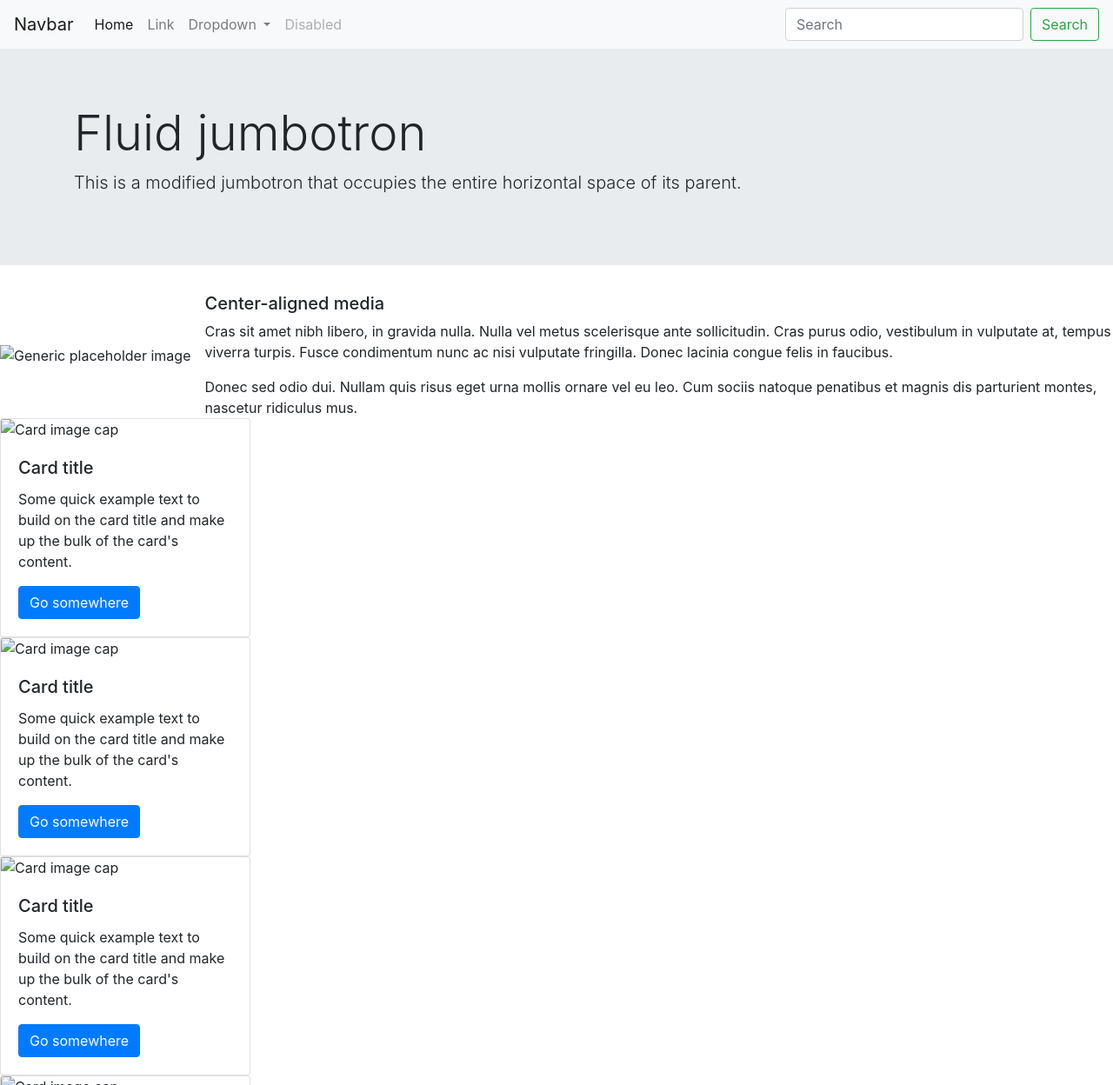
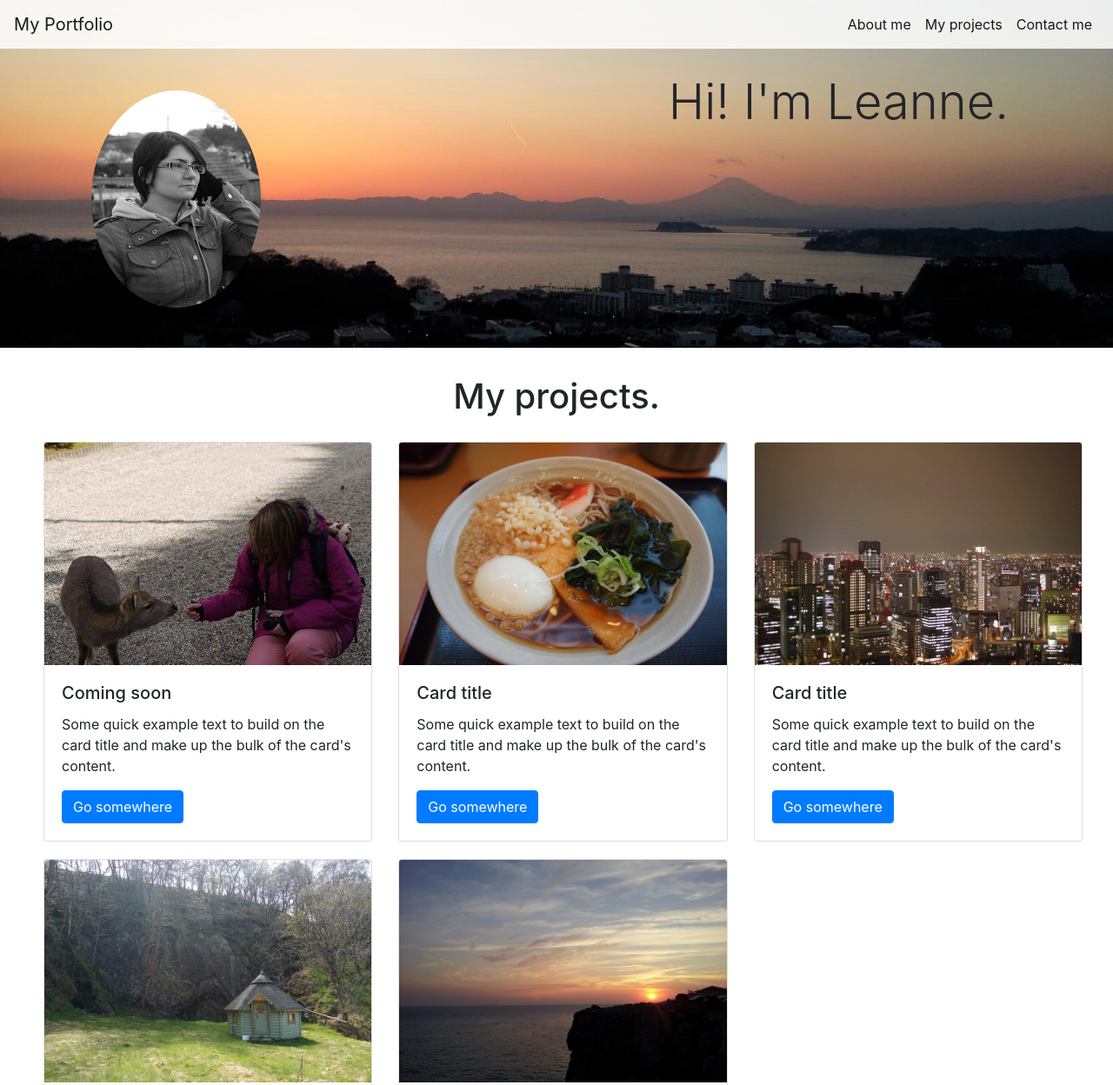
Before and after one commit to Leanne-Annable/Bootstrap-Portfolio, a plain HTML site: page index.html in a window 1280 px wide. Shown: the top 1248 px of the page at 87% size. Drawn offline with nearby package versions, Linux system fonts and the light colour scheme.

Commit message:
added images to html and did basic layout changes to header and projects section

```diff
--- a/CSS/style.css
+++ b/CSS/style.css
@@ -0,0 +1,61 @@
+/* navigation settings */
+.custom-nav{
+    position: fixed;
+    width: 100%;
+    background-color:rgba(255, 255, 255, 0.85) !important;
+    z-index: 10;
+}
+
+.navbar-nav{
+    margin-left: auto;
+    margin-right: 0 !important;
+}
+
+
+/* jumbotron settings */
+.jumbotron-custom{
+    display: flex;
+    background-image: url(../images/Sunset-Fuji.jpg);
+    background-size: cover;
+    background-position: center;
+    height:400px;
+}
+
+.hero-custom {
+    display: flex;
+    height: 290px;
+    justify-content: space-between;
+    padding-right: 50px;
+    padding-top: 20px;
+}
+
+#portrait {
+    height: 250px;
+    margin: 20px;
+    border-radius: 50%;
+}
+
+/* projects section */
+.section-heading {
+    text-align: center;
+    font-size: 2.5em ;
+}
+
+.projects-section{
+    padding: 20px;
+}
+
+.row{
+    margin-left: 0;
+}
+
+.card {
+    margin-bottom: 20px;
+}
+
+.card-img-top{
+    width: 100%;
+    height: 20vw;
+    object-fit: cover;
+    align-items: center;
+}
--- a/index.html
+++ b/index.html
@@ -20,8 +20,8 @@
 
 <body>
     <!-- Header/navigation -->
-    <nav class="navbar navbar-expand-lg navbar-light bg-light">
-        <a class="navbar-brand" href="#">Navbar</a>
+    <nav class="navbar navbar-expand-lg navbar-light bg-light custom-nav">
+        <a class="navbar-brand" href="#">My Portfolio</a>
         <button class="navbar-toggler" type="button" data-toggle="collapse" data-target="#navbarSupportedContent"
             aria-controls="navbarSupportedContent" aria-expanded="false" aria-label="Toggle navigation">
             <span class="navbar-toggler-icon"></span>
@@ -30,99 +30,121 @@
         <div class="collapse navbar-collapse" id="navbarSupportedContent">
             <ul class="navbar-nav mr-auto">
                 <li class="nav-item active">
-                    <a class="nav-link" href="#">Home <span class="sr-only">(current)</span></a>
+                    <a class="nav-link" href="about">About me</a>
                 </li>
-                <li class="nav-item">
-                    <a class="nav-link" href="#">Link</a>
+                <li class="nav-item active">
+                    <a class="nav-link" href="work">My projects</a>
                 </li>
-                <li class="nav-item dropdown">
-                    <a class="nav-link dropdown-toggle" href="#" id="navbarDropdown" role="button"
-                        data-toggle="dropdown" aria-haspopup="true" aria-expanded="false">
-                        Dropdown
-                    </a>
-                    <div class="dropdown-menu" aria-labelledby="navbarDropdown">
-                        <a class="dropdown-item" href="#">Action</a>
-                        <a class="dropdown-item" href="#">Another action</a>
-                        <div class="dropdown-divider"></div>
-                        <a class="dropdown-item" href="#">Something else here</a>
-                    </div>
-                </li>
-                <li class="nav-item">
-                    <a class="nav-link disabled" href="#">Disabled</a>
+                <li class="nav-item active">
+                    <a class="nav-link" href="contact">Contact me</a>
                 </li>
             </ul>
-            <form class="form-inline my-2 my-lg-0">
-                <input class="form-control mr-sm-2" type="search" placeholder="Search" aria-label="Search">
-                <button class="btn btn-outline-success my-2 my-sm-0" type="submit">Search</button>
-            </form>
         </div>
     </nav>
 
-    <!-- Jumbotron -->
-    <div class="jumbotron jumbotron-fluid">
-        <div class="container">
-            <h1 class="display-4">Fluid jumbotron</h1>
-            <p class="lead">This is a modified jumbotron that occupies the entire horizontal space of its parent.</p>
-        </div>
-    </div>
+    <!-- Hero / Jumbotron -->
+    <div class="jumbotron jumbotron-fluid jumbotron-custom">
 
-    <!-- about me -->
-    <div class="media">
-        <img class="align-self-center mr-3" src="..." alt="Generic placeholder image">
-        <div class="media-body">
-            <h5 class="mt-0">Center-aligned media</h5>
-            <p>Cras sit amet nibh libero, in gravida nulla. Nulla vel metus scelerisque ante sollicitudin. Cras purus
-                odio, vestibulum in vulputate at, tempus viverra turpis. Fusce condimentum nunc ac nisi vulputate
-                fringilla. Donec lacinia congue felis in faucibus.</p>
-            <p class="mb-0">Donec sed odio dui. Nullam quis risus eget urna mollis ornare vel eu leo. Cum sociis natoque
-                penatibus et magnis dis parturient montes, nascetur ridiculus mus.</p>
+        <div class="container hero-custom" id="about">
+            <img src="images/me-bridge.jpg" id="portrait">
+            <h1 class="display-4">Hi! I'm Leanne.</h1>
         </div>
     </div>
 
     <!-- My work -->
-    <div class="card" style="width: 18rem;">
-        <img class="card-img-top" src="..." alt="Card image cap">
+    <div class="container-fluid content">
+        <h2 class="section-heading">My projects.</h2>
+        <div class="row projects-section">
+            <div class="card-container col-lg-4 col-md-5 col-sm-12">
+                <div class="card">
+                    <img class="card-img-top" src="images/Feeding-deer.jpg" alt="Me feeding a deer in Nara">
                     <div class="card-body">
-            <h5 class="card-title">Card title</h5>
-            <p class="card-text">Some quick example text to build on the card title and make up the bulk of the card's
+                        <h5 class="card-title">Coming soon</h5>
+                        <p class="card-text">Some quick example text to build on the card title and make up the bulk of
+                            the
+                            card's
                             content.</p>
                         <a href="#" class="btn btn-primary">Go somewhere</a>
                     </div>
                 </div>
-    <div class="card" style="width: 18rem;">
-        <img class="card-img-top" src="..." alt="Card image cap">
+            </div>
+            <div class="card-container col-lg-4 col-md-5 col-sm-12">
+                <div class="card">
+                    <img class="card-img-top" src="images/raman-breakfast-bowl.jpg" alt="Bowl of Ramen">
                     <div class="card-body">
                         <h5 class="card-title">Card title</h5>
-            <p class="card-text">Some quick example text to build on the card title and make up the bulk of the card's
+                        <p class="card-text">Some quick example text to build on the card title and make up the bulk of
+                            the
+                            card's
                             content.</p>
                         <a href="#" class="btn btn-primary">Go somewhere</a>
                     </div>
                 </div>
-    <div class="card" style="width: 18rem;">
-        <img class="card-img-top" src="..." alt="Card image cap">
+            </div>
+            <div class="card-container col-lg-4 col-md-5 col-sm-12">
+                <div class="card">
+                    <img class="card-img-top" src="images/Osaka-skyline.jpg" alt="Osaka Skyline">
                     <div class="card-body">
                         <h5 class="card-title">Card title</h5>
-            <p class="card-text">Some quick example text to build on the card title and make up the bulk of the card's
+                        <p class="card-text">Some quick example text to build on the card title and make up the bulk of
+                            the
+                            card's
                             content.</p>
                         <a href="#" class="btn btn-primary">Go somewhere</a>
                     </div>
                 </div>
-    <div class="card" style="width: 18rem;">
-        <img class="card-img-top" src="..." alt="Card image cap">
+            </div>
+            <div class="card-container col-lg-4 col-md-5 col-sm-12">
+                <div class="card">
+                    <img class="card-img-top" src="images/honeymoon-hut.jpg" alt="Card image cap">
                     <div class="card-body">
                         <h5 class="card-title">Card title</h5>
-            <p class="card-text">Some quick example text to build on the card title and make up the bulk of the card's
+                        <p class="card-text">Some quick example text to build on the card title and make up the bulk of
+                            the
+                            card's
                             content.</p>
                         <a href="#" class="btn btn-primary">Go somewhere</a>
                     </div>
                 </div>
-    <div class="card" style="width: 18rem;">
-        <img class="card-img-top" src="..." alt="Card image cap">
+            </div>
+            <div class="card-container col-lg-4 col-md-5 col-sm-12">
+                <div class="card">
+                    <img class="card-img-top" src="images/Menorca-sunset.jpg" alt="Card image cap">
                     <div class="card-body">
                         <h5 class="card-title">Card title</h5>
-            <p class="card-text">Some quick example text to build on the card title and make up the bulk of the card's
+                        <p class="card-text">Some quick example text to build on the card title and make up the bulk of
+                            the
+                            card's
                             content.</p>
                         <a href="#" class="btn btn-primary">Go somewhere</a>
+                    </div>
+                </div>
+            </div>
+        </div>
+    </div>
+    </div>
+
+
+    <!-- skills i expect to learn -->
+    <div class="skills">
+        <h3>Skills I expect to learn from my bootstrap course</h3>
+        <ul class="skill-list">
+            <li></li>
+            <li></li>
+            <li></li>
+        </ul>
+    </div>
+
+    <!-- about me to be in the same row as skills -->
+    <div class="media" id="contact">
+        <img class="align-self-center mr-3" src="..." alt="Generic placeholder image">
+        <div class="media-body">
+            <h5 class="mt-0">A Little About me.</h5>
+            <p>My name is Leanne and I'm learning to be a junior coder.
+                I have basic knowledge of Python, which I learned through some Udemy courses.
+                I am currently enrolled on a front-end bootcamp course.
+                Keep checking back to see my updates and progress! 🐼</p>
+            <p class="mb-0">Feel free to contact me!</p>
         </div>
     </div>
 
```
Lines whose indentation alone changed are shown as unchanged.
